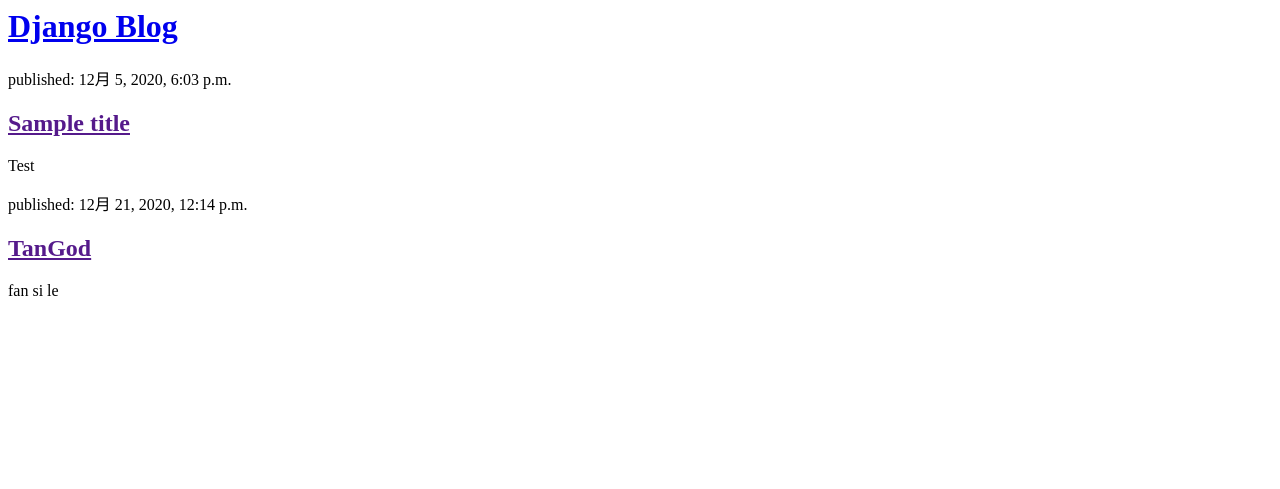
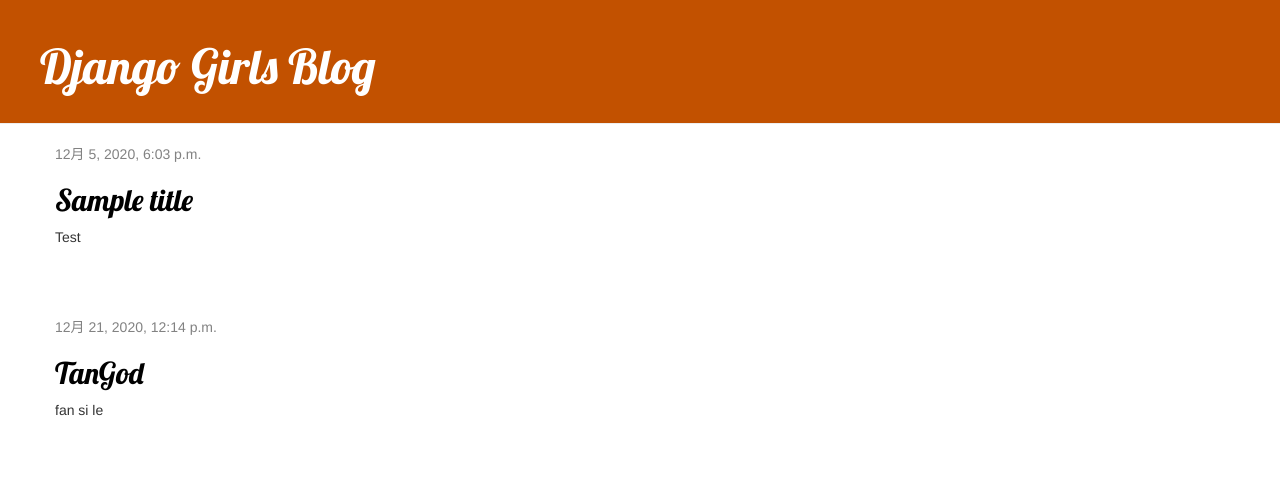
Before and after one commit to TanGod/my-first-blog, a Django app: page / in a window 1280 px wide. Shown: the top 489 px of the page. Run offline with Django 3.2, Linux system fonts and the light colour scheme; data comes from the database, SQL or seed files in the repository; both versions use the stored data as it was after the commit; some libraries are stand-ins or nearby versions.

Commit message:
Added views to create/edit blog post inside the site.

```diff
--- /dev/null
+++ b/blog/static/css/blog.css
@@ -0,0 +1,38 @@
+.page-header {
+    background-color: #C25100;
+    margin-top: 0;
+    padding: 20px 20px 20px 40px;
+}
+.page-header h1, .page-header h1 a, .page-header h1 a:visited, .page-header h1 a:active {
+    color: #ffffff;
+    font-size: 36pt;
+    text-decoration: none;
+}
+.content {
+    margin-left: 40px;
+}
+h1, h2, h3, h4 {
+    font-family: 'Lobster', cursive;
+}
+.date {
+    color: #828282;
+}
+.save {
+    float: right;
+ }
+.post-form textarea, .post-form input {
+    width: 100%;
+}
+.top-menu, .top-menu:hover, .top-menu:visited {
+    color: #ffffff;
+    float: right;
+    font-size: 26pt;
+    margin-right: 20px;
+}
+.post {
+    margin-bottom: 70px;
+}
+.post h2 a, .post h2 a:visited {
+    color: #000000;
+
+}
--- /dev/null
+++ b/blog/templates/blog/base.html
@@ -0,0 +1,26 @@
+{% load static %}
+<html>
+    <head>
+        <title>Django blog</title>
+        <link rel="stylesheet" href="//maxcdn.bootstrapcdn.com/bootstrap/3.2.0/css/bootstrap.min.css">
+        <link rel="stylesheet" href="//maxcdn.bootstrapcdn.com/bootstrap/3.2.0/css/bootstrap-theme.min.css">
+        <link href='//fonts.googleapis.com/css?family=Lobster&subset=latin,latin-ext' rel='stylesheet' type='text/css'>
+        <link rel="stylesheet" href="{% static 'css/blog.css' %}">
+    </head>
+    <body>
+    <div class="page-header">
+        {% if user.is_authenticated %}
+            <a href="{% url 'post_new' %}" class="top-menu"><span class="glyphicon glyphicon-plus"></span></a>
+        {% endif %}
+        <h1><a href="/">Django Girls Blog</a></h1>
+    </div>
+    <div class="content container">
+        <div class="row">
+            <div class="col-md-8">
+            {% block content %}
+            {% endblock %}
+            </div>
+        </div>
+    </div>
+</body>
+</html>
--- a/blog/templates/blog/post_list.html
+++ b/blog/templates/blog/post_list.html
@@ -1,15 +1,13 @@
-<html>
-<body>
-    <div>
-        <h1><a href="/">Django Blog</a></h1>
-    </div>
+{% extends 'blog/base.html' %}
 
+{% block content %}
     {% for post in posts %}
-        <div>
-            <p>published: {{ post.published_date }}</p>
-            <h2><a href="">{{ post.title }}</a></h2>
+        <div class="post">
+            <div class="date">
+                {{ post.published_date }}
+            </div>
+            <h2><a href="{% url 'post_detail' pk=post.pk %}">{{ post.title }}</a></h2>
             <p>{{ post.text|linebreaksbr }}</p>
         </div>
     {% endfor %}
-</body>
-</html>
+{% endblock %}
--- a/blog/urls.py
+++ b/blog/urls.py
@@ -1,6 +1,9 @@
 from django.urls import path
-from.import views
+from . import views
 
 urlpatterns = [
     path('',views.post_list,name='post_list'),
+    path('post/<int:pk>/', views.post_detail, name='post_detail'),
+    path('post/new/', views.post_new, name='post_new'),
+    path('post/<int:pk>/edit/', views.post_edit, name='post_edit'),
 ]
--- a/blog/views.py
+++ b/blog/views.py
@@ -1,8 +1,41 @@
 from django.shortcuts import render
 from django.utils import timezone
 from .models import Post
+from django.shortcuts import render, get_object_or_404
+from .forms import PostForm
+from django.shortcuts import redirect
 
 # Create your views here.
 def post_list(request):
     posts = Post.objects.filter(published_date__lte=timezone.now()).order_by('published_date')
     return render(request,'blog/post_list.html',{'posts': posts})
+
+def post_detail(request, pk):
+    post = get_object_or_404(Post, pk=pk)
+    return render(request, 'blog/post_detail.html',{'post':post})
+
+def post_new(request):
+    if request.method == "POST":
+        form = PostForm(request.POST)
+        if form.is_valid():
+            post = form.save(commit=False)
+            post.author = request.user
+            post.published_date = timezone.now()
+            post.save()
+            return redirect('post_detail', pk=post.pk)
+    else:
+        form = PostForm()
+    return render(request, 'blog/post_edit.html',{'from': form})
+def post_edit(request, pk):
+    post = get_object_or_404(Post, pk=pk)
+    if request.method == "POST":
+        form = PostForm(request.POST, instance=post)
+        if form.is_valid():
+            post = form.save(commit=False)
+            post.author = request.user
+            post.published_date = timezone.now()
+            post.save()
+            return redirect('post_detail', pk=post.pk)
+    else:
+        form = PostForm(instance=post)
+    return render(request, 'blog/post_edit.html', {'form': form})
```
Also changed, not shown: blog/forms.py (added, +8 -0 lines), blog/templates/blog/post_detail.html (added, +16 -0 lines), blog/templates/blog/post_edit.html (added, +9 -0 lines), db.sqlite3.
